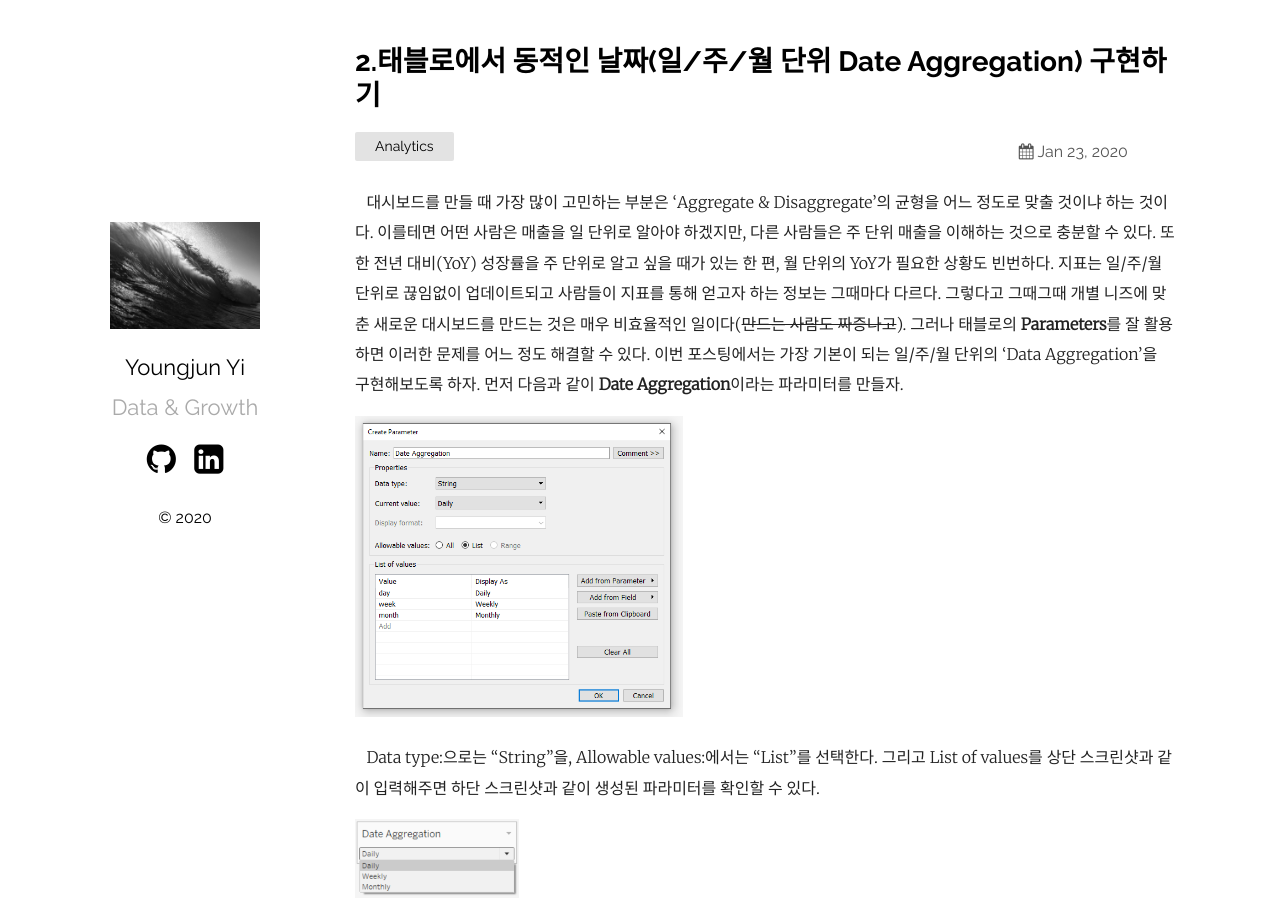
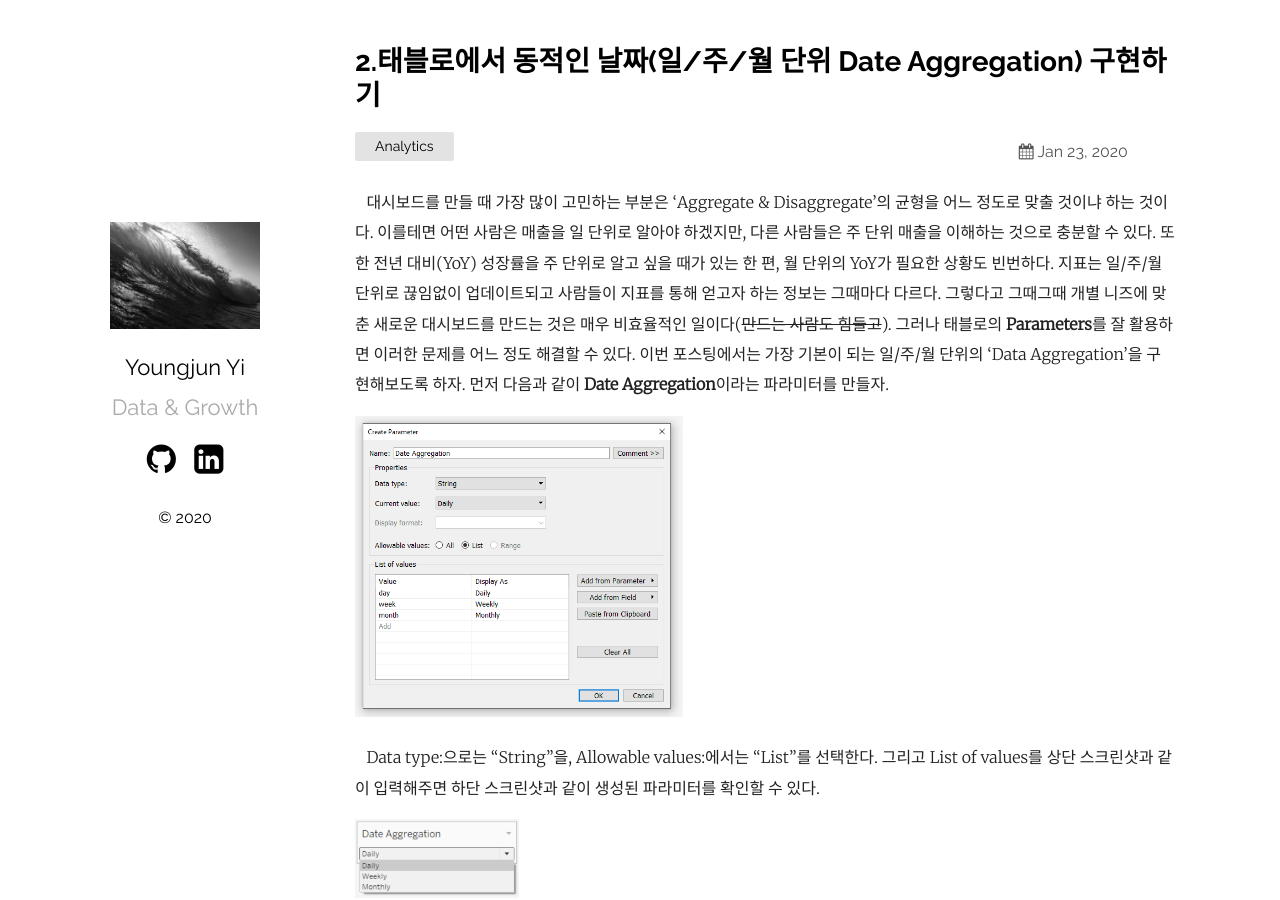
Before and after one commit to youngjunyi/youngjunyi.github.io, a Jekyll site: the page built from _posts/2020-01-23-date-aggregation-in-tableau.markdown, in a window 1280 px wide and 900 px high. Built offline with Jekyll 4.4.1, drawn with Linux system fonts in a browser that asks for light colours.

Commit message:
Update 2020-01-23-date-aggregation-in-tableau.markdown

```diff
--- a/_posts/2020-01-23-date-aggregation-in-tableau.markdown
+++ b/_posts/2020-01-23-date-aggregation-in-tableau.markdown
@@ -4,7 +4,7 @@ title:  "2.태블로에서 동적인 날짜(일/주/월 단위 Date Aggregation)
 date:   2020-01-23
 categories: Analytics
 ---
-&nbsp;&nbsp; 대시보드를 만들 때 가장 많이 고민하는 부분은 'Aggregate & Disaggregate'의 균형을 어느 정도로 맞출 것이냐 하는 것이다. 이를테면 어떤 사람은 매출을 일 단위로 알아야 하겠지만, 다른 사람들은 주 단위 매출을 이해하는 것으로 충분할 수 있다. 또한 전년 대비(YoY) 성장률을 주 단위로 알고 싶을 때가 있는 한 편, 월 단위의 YoY가 필요한 상황도 빈번하다. 지표는 일/주/월 단위로 끊임없이 업데이트되고 사람들이 지표를 통해 얻고자 하는 정보는 그때마다 다르다. 그렇다고 그때그때 개별 니즈에 맞춘 새로운 대시보드를 만드는 것은 매우 비효율적인 일이다(<s>만드는 사람도 짜증나고</s>). 그러나 태블로의 **Parameters**를 잘 활용하면 이러한 문제를 어느 정도 해결할 수 있다. 이번 포스팅에서는 가장 기본이 되는 일/주/월 단위의 'Data Aggregation'을 구현해보도록 하자. 먼저 다음과 같이 **Date Aggregation**이라는 파라미터를 만들자.
+&nbsp;&nbsp; 대시보드를 만들 때 가장 많이 고민하는 부분은 'Aggregate & Disaggregate'의 균형을 어느 정도로 맞출 것이냐 하는 것이다. 이를테면 어떤 사람은 매출을 일 단위로 알아야 하겠지만, 다른 사람들은 주 단위 매출을 이해하는 것으로 충분할 수 있다. 또한 전년 대비(YoY) 성장률을 주 단위로 알고 싶을 때가 있는 한 편, 월 단위의 YoY가 필요한 상황도 빈번하다. 지표는 일/주/월 단위로 끊임없이 업데이트되고 사람들이 지표를 통해 얻고자 하는 정보는 그때마다 다르다. 그렇다고 그때그때 개별 니즈에 맞춘 새로운 대시보드를 만드는 것은 매우 비효율적인 일이다(<s>만드는 사람도 힘들고</s>). 그러나 태블로의 **Parameters**를 잘 활용하면 이러한 문제를 어느 정도 해결할 수 있다. 이번 포스팅에서는 가장 기본이 되는 일/주/월 단위의 'Data Aggregation'을 구현해보도록 하자. 먼저 다음과 같이 **Date Aggregation**이라는 파라미터를 만들자.
 
 <img src="/assets/image/date_agg_parameter_1.PNG" width="40%" height="40%">&nbsp;&nbsp;
 
```
